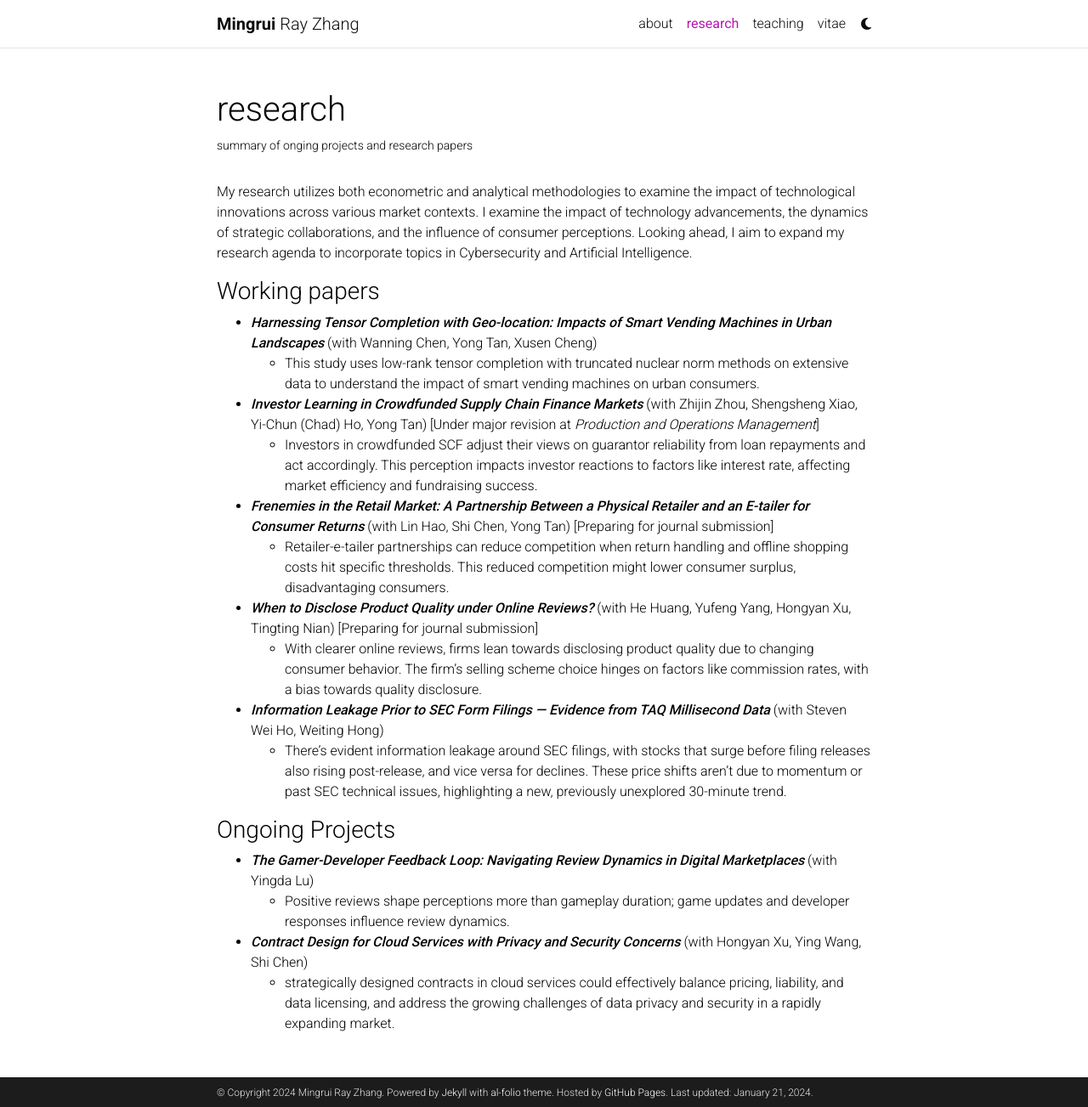
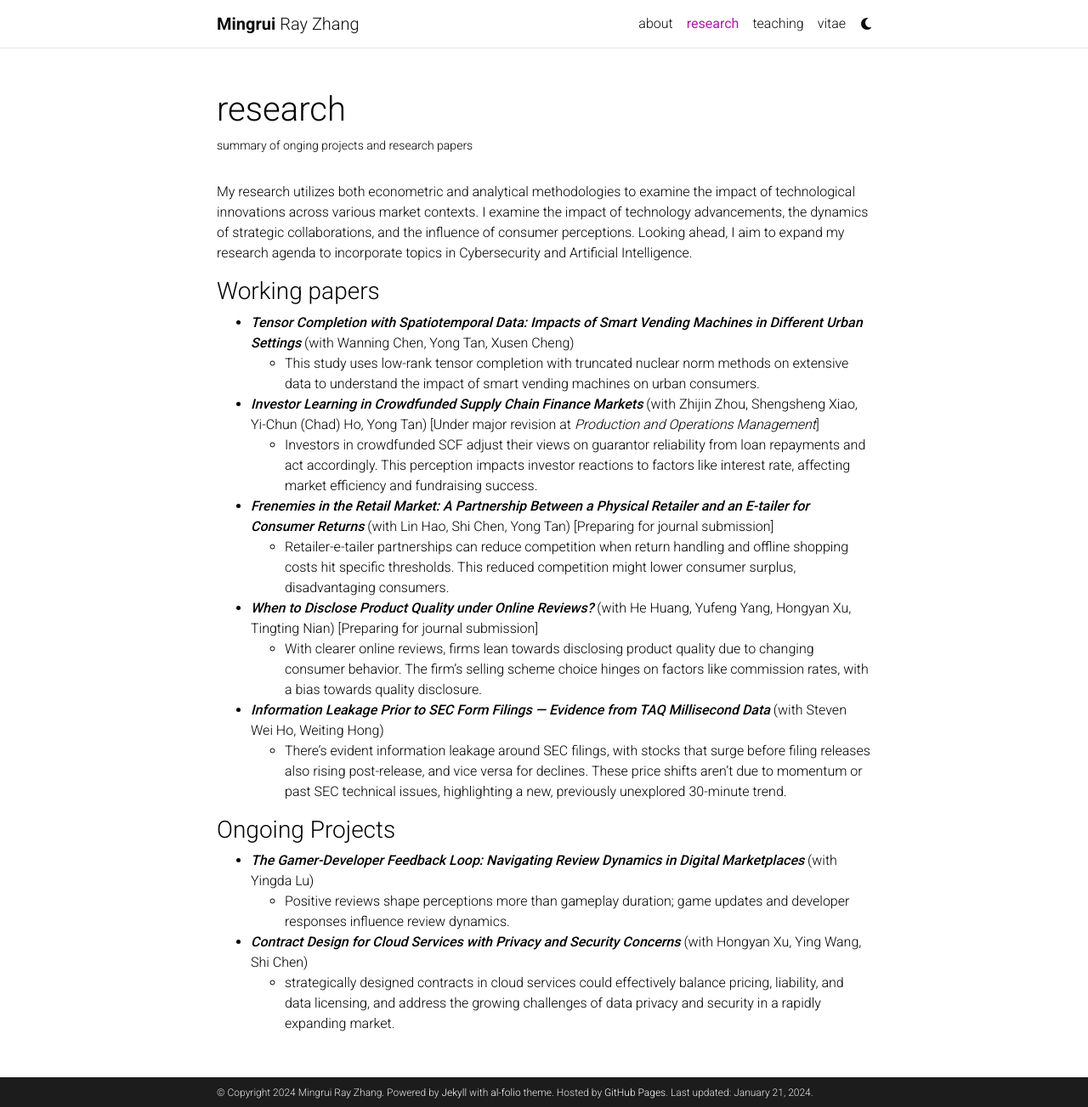
Before and after one commit to MingruiRayZhang/MingruiRayZhang.github.io, a Jekyll site: the page built from _pages/research.md, in a window 1280 px wide and 1303 px high. Shown: the whole window at 85% size. Built offline with Jekyll 4.4.1, drawn with Linux system fonts in a browser that asks for light colours; comment, search, counter and statistics services are not loaded; a style sheet for code colours, icons or effects is not loaded.

Commit message:
Update research.md

```diff
--- a/_pages/research.md
+++ b/_pages/research.md
@@ -11,7 +11,7 @@ My research utilizes both econometric and analytical methodologies to examine th
 
 ### Working papers
 
-- ***Harnessing Tensor Completion with Geo-location: Impacts of Smart Vending Machines in Urban Landscapes*** (with Wanning Chen, Yong Tan, Xusen Cheng)
+- ***Tensor Completion with Spatiotemporal Data: Impacts of Smart Vending Machines in Different Urban Settings*** (with Wanning Chen, Yong Tan, Xusen Cheng)
   - This study uses low-rank tensor completion with truncated nuclear norm methods on extensive data to understand the impact of smart vending machines on urban consumers.
 
 - ***Investor Learning in Crowdfunded Supply Chain Finance Markets*** (with Zhijin Zhou, Shengsheng Xiao, Yi-Chun (Chad) Ho, Yong Tan) [Under major revision at *Production and Operations Management*]
@@ -30,5 +30,6 @@ My research utilizes both econometric and analytical methodologies to examine th
 
 - ***The Gamer-Developer Feedback Loop: Navigating Review Dynamics in Digital Marketplaces*** (with Yingda Lu)
   - Positive reviews shape perceptions more than gameplay duration; game updates and developer responses influence review dynamics.
+
 - ***Contract Design for Cloud Services with Privacy and Security Concerns*** (with Hongyan Xu, Ying Wang, Shi Chen)
   - strategically designed contracts in cloud services could effectively balance pricing, liability, and data licensing, and address the growing challenges of data privacy and security in a rapidly expanding market.
```
